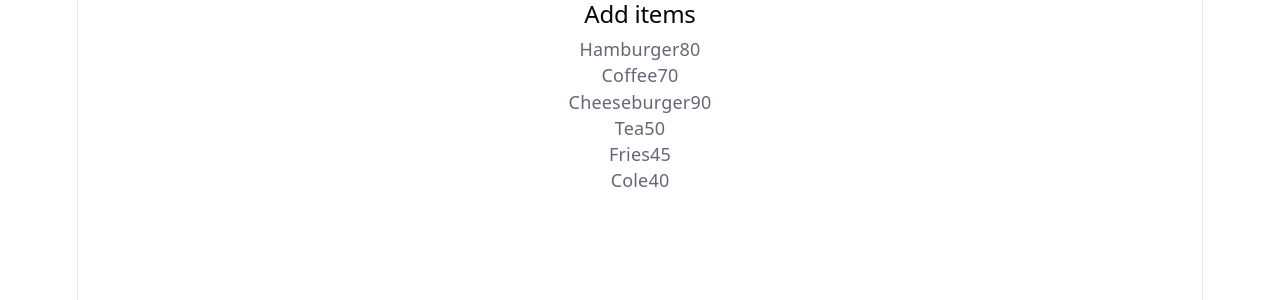
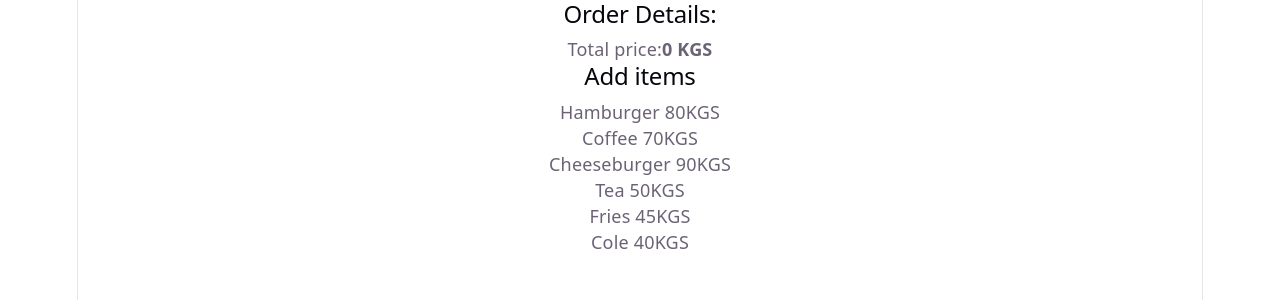
Before and after one commit to SaltaNat-Sagynbek-Solares/test-7, a React (Vite) app: page / in a window 1280 px wide. Shown: the top 300 px of the page. Built offline with nearby package versions, Linux system fonts and the light colour scheme.

Commit message:
created ExpenseItem and ExspenseInfo, in App add handleClick and removeItem

```diff
--- a/src/App.tsx
+++ b/src/App.tsx
@@ -1,23 +1,40 @@
 import MenuList from "./components/MenuList.tsx";
+import {useState} from "react";
 import type {ItemProps} from "./type.ts";
+import ExpenseItem from "./ExpenseItems/ExpenseItems.tsx";
 
 const menuItems : ItemProps[] =[
-  {id: "1", title:"Hamburger", price:80, },
-  {id: "2", title:"Coffee", price: 70, },
-  {id: "3", title:"Cheeseburger", price: 90, },
-  {id: "4", title:"Tea", price: 50, },
-  {id: "5", title:"Fries", price: 45, },
-  {id: "6", title:"Cole", price: 40, },
+  {id: "1", title: "Hamburger ", price:80, },
+  {id: "2", title: "Coffee " , price: 70, },
+  {id: "3", title:"Cheeseburger ", price: 90, },
+  {id: "4", title:"Tea ", price: 50, },
+  {id: "5", title:"Fries ", price: 45, },
+  {id: "6", title:"Cole ", price: 40, },
   ]
 
 const App = () => {
+  const [cart, setCart] = useState<ItemProps[]>([]);
 
+  const handleClick = ( id: string) =>{
+    const item = menuItems.find((item) => item.id ===id);
+    if(item) setCart([...cart, item]);
+  };
 
+  const removeItem = (id: string) => {
+    setCart(cart.filter((item) => item.id !== id));
+  };
 
   return (
-    <div>
-      <MenuList items={menuItems} />
+    <div className='App-container'>
+      <div>
+        <h2> Order Details:</h2>
+        <ExpenseItem items={cart} removeItem={removeItem}/>
+      </div>
+      <div>
+        <MenuList items={menuItems} onClick={handleClick} />
+      </div>
     </div>
+
   );
 };
 
--- /dev/null
+++ b/src/ExpenseItems/ExpenseItems.tsx
@@ -0,0 +1,30 @@
+import type { ItemProps } from "../type.ts";
+
+interface Props {
+  items: ItemProps[];
+  removeItem: (id: string) => void;
+}
+
+const ExpenseItem = ({ items, removeItem }: Props) => {
+  const total = items.reduce((sum, item) => sum + item.price, 0);
+
+  return (
+    <>
+      {items.map((item, index) => (
+        <div className="cart-item" key={index}>
+          <span>{item.title}</span>
+          <div className="cart-item-info">
+            <span>{item.price} KGS</span>
+            <button className="btn" onClick={() => removeItem(item.id)}>X</button>
+          </div>
+        </div>
+      ))}
+      <div className="cart-total">
+        <span>Total price:</span>
+        <strong>{total} KGS</strong>
+      </div>
+    </>
+  );
+};
+
+export default ExpenseItem;
--- a/src/components/Item.tsx
+++ b/src/components/Item.tsx
@@ -1,10 +1,14 @@
 import type {ItemProps} from "../type.ts";
 
-const Item = ({ title, price, }: ItemProps) => {
+interface  Props extends ItemProps {
+  onClick: () => void ;
+}
+
+const Item = ({ title, price, onClick}: Props) => {
   return (
-    <div className="item">
+    <div className="item" onClick={onClick}>
       <span>{title}</span>
-      <span>{price}</span>
+      <span>{price}KGS</span>
     </div>
   );
 };
--- a/src/components/MenuList.tsx
+++ b/src/components/MenuList.tsx
@@ -3,15 +3,16 @@ import Item from "./Item.tsx";
 
 interface MenuListProps {
   items: ItemProps[];
+  onClick: (id: string) => void;
 }
 
-const MenuList = ({ items, } : MenuListProps) => {
+const MenuList = ({ items, onClick} : MenuListProps) => {
   return (
     <div className='menu-container'>
       <h2 className='menu-list-title'>Add items</h2>
       <div>
         {items.map((item) =>(
-          <Item key={item.id} {...item}/>
+          <Item key={item.id} {...item} onClick={() => onClick(item.id)}/>
         ))}
       </div>
     </div>
--- a/src/type.ts
+++ b/src/type.ts
@@ -2,4 +2,5 @@ export interface ItemProps {
   id: string;
   title: string;
   price: number;
+
 }
```
Also changed, not shown: src/components/ExpenseInfo/ExpenseInfo.tsx (added, +32 -0 lines).
